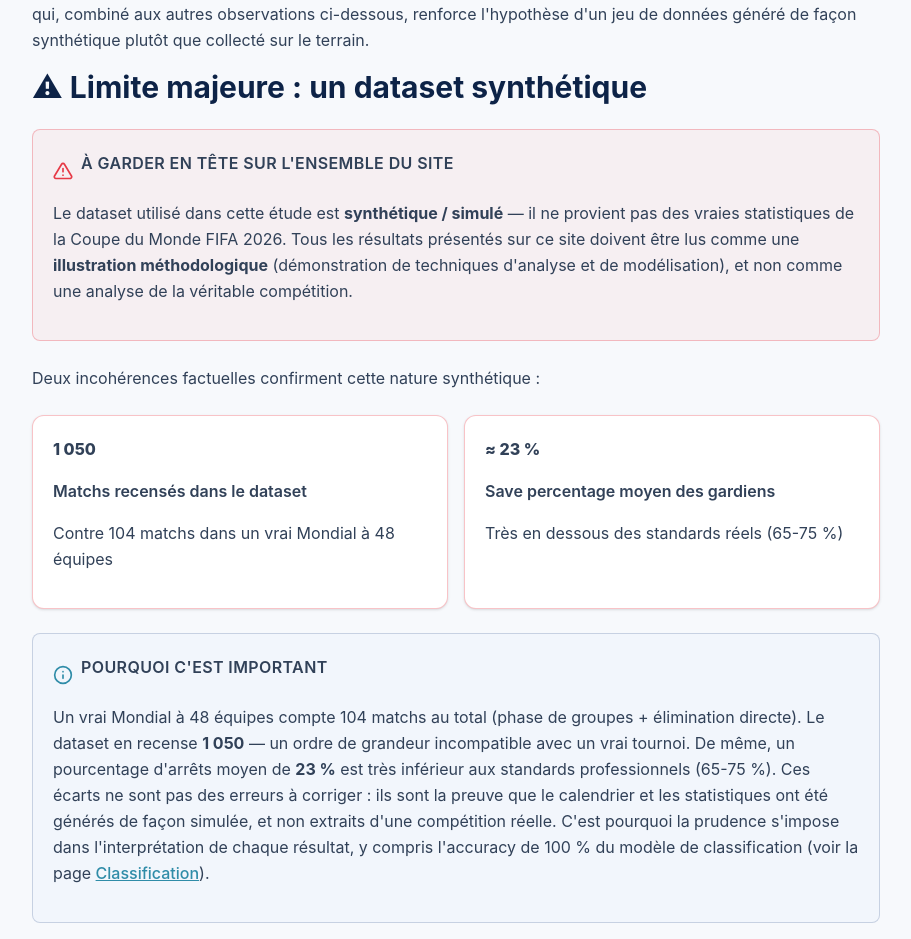
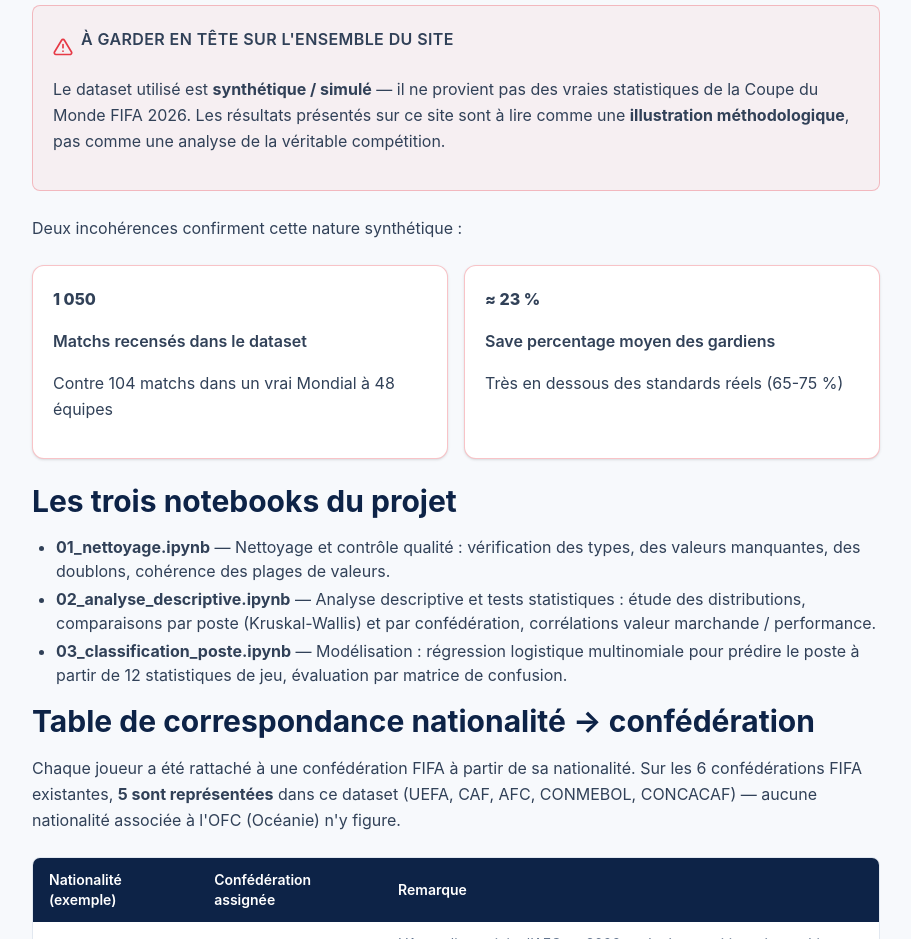
Before and after one commit to maryakhelifa98-droid/projet_scdi, an Astro site: page /methodologie in a window 1280 px wide. Shown: the part 754-1693 px from the top of the page, without its empty margins (184-1095 px from the left). Built offline with nearby package versions, Linux system fonts and the light colour scheme; Astro itself is replaced by a stand-in of ours.

Commit message:
dernier modif

```diff
--- a/src/pages/etude.astro
+++ b/src/pages/etude.astro
@@ -131,8 +131,8 @@ import StatCard from "../components/StatCard.astro";
     </p>
 
     <div class="grid sm:grid-cols-3 gap-4 my-6">
-      <StatCard value="r = 0,36" label="Corrélation de Pearson" accent="teal" />
-      <StatCard value="ρ = 0,36" label="Corrélation de Spearman" accent="teal" />
+      <StatCard value="r = 0,36" label="Corrélation" accent="teal" />
+
       <StatCard value="R² = 13 %" label="Modèle univarié" detail="valeur marchande seule" accent="navy" />
     </div>
 
--- a/src/pages/methodologie.astro
+++ b/src/pages/methodologie.astro
@@ -2,7 +2,6 @@
 import Layout from "../layouts/Layout.astro";
 import StatCard from "../components/StatCard.astro";
 import CautionBox from "../components/CautionBox.astro";
-import InterpretationBox from "../components/InterpretationBox.astro";
 ---
 
 <Layout title="Méthodologie" description="Nettoyage des données, choix méthodologiques et limites du dataset synthétique utilisé pour cette étude.">
@@ -11,8 +10,7 @@ import InterpretationBox from "../components/InterpretationBox.astro";
       <p class="text-xs font-semibold tracking-widest uppercase text-accent-teal-light mb-3">Documentation technique</p>
       <h1 class="text-3xl md:text-4xl font-extrabold mb-4">Méthodologie &amp; limites</h1>
       <p class="text-navy-100/90 text-lg leading-relaxed">
-        Cette page détaille la démarche technique du projet et, surtout, les limites du jeu de données —
-        essentielles pour interpréter correctement les résultats présentés ailleurs sur le site.
+        Démarche technique du projet et limites du jeu de données.
       </p>
     </div>
   </section>
@@ -31,42 +29,22 @@ import InterpretationBox from "../components/InterpretationBox.astro";
       <StatCard value="0" label="Valeur manquante" detail="et 0 doublon détecté" accent="teal" />
     </div>
 
-    <p>
-      Aucune valeur manquante ni aucun doublon n'a été identifié sur l'ensemble du jeu de données — un
-      constat qui, combiné aux autres observations ci-dessous, renforce l'hypothèse d'un jeu de données
-      généré de façon synthétique plutôt que collecté sur le terrain.
-    </p>
-
     <h2 id="limite-majeure">⚠ Limite majeure : un dataset synthétique</h2>
 
     <CautionBox title="À garder en tête sur l'ensemble du site">
       <p>
-        Le dataset utilisé dans cette étude est <strong>synthétique / simulé</strong> — il ne provient pas
-        des vraies statistiques de la Coupe du Monde FIFA 2026. Tous les résultats présentés sur ce site
-        doivent être lus comme une <strong>illustration méthodologique</strong> (démonstration de techniques
-        d'analyse et de modélisation), et non comme une analyse de la véritable compétition.
+        Le dataset utilisé est <strong>synthétique / simulé</strong> — il ne provient pas des vraies
+        statistiques de la Coupe du Monde FIFA 2026. Les résultats présentés sur ce site sont à lire comme
+        une <strong>illustration méthodologique</strong>, pas comme une analyse de la véritable compétition.
       </p>
     </CautionBox>
 
-    <p>Deux incohérences factuelles confirment cette nature synthétique :</p>
+    <p>Deux incohérences confirment cette nature synthétique :</p>
 
     <div class="grid sm:grid-cols-2 gap-4 my-6">
       <StatCard value="1 050" label="Matchs recensés dans le dataset" detail="Contre 104 matchs dans un vrai Mondial à 48 équipes" accent="red" />
       <StatCard value="≈ 23 %" label="Save percentage moyen des gardiens" detail="Très en dessous des standards réels (65-75 %)" accent="red" />
     </div>
-
-    <InterpretationBox title="Pourquoi c'est important">
-      <p>
-        Un vrai Mondial à 48 équipes compte 104 matchs au total (phase de groupes + élimination directe).
-        Le dataset en recense <strong>1 050</strong> — un ordre de grandeur incompatible avec un vrai
-        tournoi. De même, un pourcentage d'arrêts moyen de <strong>23 %</strong> est très inférieur aux
-        standards professionnels (65-75 %). Ces écarts ne sont pas des erreurs à corriger : ils sont la
-        preuve que le calendrier et les statistiques ont été générés de façon simulée, et non extraits
-        d'une compétition réelle. C'est pourquoi la prudence s'impose dans l'interprétation de chaque
-        résultat, y compris l'accuracy de 100 % du modèle de classification (voir la
-        page <a href="/classification" class="text-accent-teal underline font-medium">Classification</a>).
-      </p>
-    </InterpretationBox>
 
     <h2 id="notebooks">Les trois notebooks du projet</h2>
     <ul>
@@ -87,11 +65,9 @@ import InterpretationBox from "../components/InterpretationBox.astro";
 
     <h2 id="confederations">Table de correspondance nationalité → confédération</h2>
     <p>
-      Chaque joueur a été rattaché à une confédération FIFA à partir de sa nationalité, via une table de
-      correspondance nationalité → confédération. Sur les 6 confédérations FIFA existantes, <strong>5 sont
-      effectivement représentées</strong> dans ce dataset (UEFA, CAF, AFC, CONMEBOL, CONCACAF) — aucune
-      nationalité associée à l'OFC (Océanie) n'y figure. Ce rattachement suit les règles d'affiliation
-      sportive officielles, qui ne correspondent pas toujours à la zone géographique intuitive.
+      Chaque joueur a été rattaché à une confédération FIFA à partir de sa nationalité. Sur les 6
+      confédérations FIFA existantes, <strong>5 sont représentées</strong> dans ce dataset (UEFA, CAF, AFC,
+      CONMEBOL, CONCACAF) — aucune nationalité associée à l'OFC (Océanie) n'y figure.
     </p>
 
     <div class="overflow-x-auto my-6 rounded-lg border border-slate-200">
@@ -107,15 +83,11 @@ import InterpretationBox from "../components/InterpretationBox.astro";
           <tr>
             <td class="px-4 py-3 font-medium text-navy-900">Australie</td>
             <td class="px-4 py-3">AFC (Asie)</td>
-            <td class="px-4 py-3 text-slate-500">Choix méthodologique : l'Australie a rejoint l'AFC en 2006, malgré sa position géographique en Océanie.</td>
+            <td class="px-4 py-3 text-slate-500">L'Australie a rejoint l'AFC en 2006, malgré sa position géographique en Océanie.</td>
           </tr>
         </tbody>
       </table>
     </div>
-    <p class="text-sm text-slate-500">
-      Ce cas illustre pourquoi le rattachement pays → confédération suit les <strong>affiliations
-      sportives officielles</strong> (sous l'égide de la FIFA) plutôt qu'un simple découpage géographique.
-    </p>
 
     <h2 id="outils">Outils et bibliothèques</h2>
     <ul>
```
